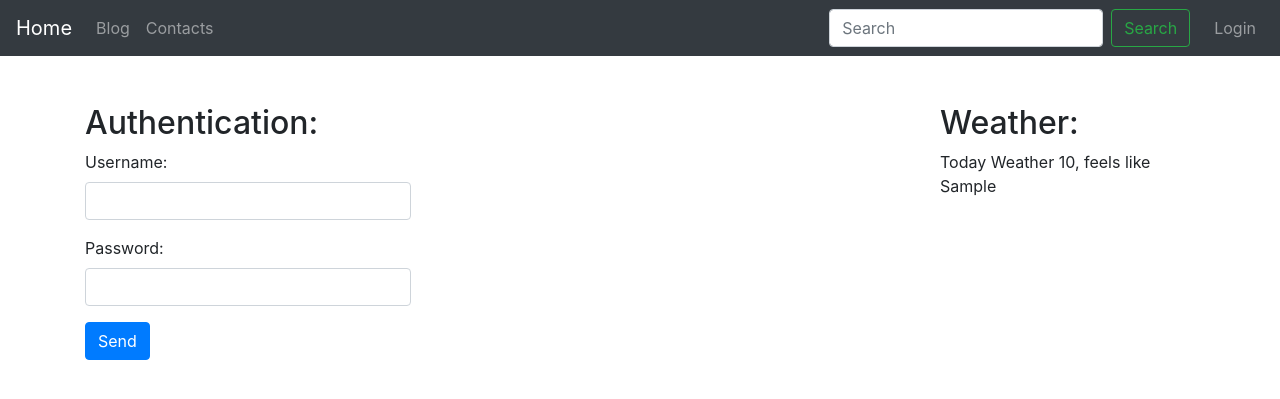
After one commit to SuperSerg58/FlaskBlog, a Flask app: template webapp/templates/login.html in a window 1280 px wide. The commit adds this page. Shown: the top 399 px of the page. Run offline with Flask 2, Linux system fonts and the light colour scheme; tables that the repository leaves empty hold one stand-in row (values such as "Sample post"); the template is opened without the code that fills it: values that come from a table or form of the project are taken from there, most other values are stand-ins (such as "Sample title", 1, 10 or a date in 2020); some libraries are stand-ins or nearby versions.

Commit message:
add login page and login form with Flask WTF

```diff
--- a/webapp/__init__.py
+++ b/webapp/__init__.py
@@ -1,6 +1,7 @@
 from flask import Flask, render_template
 from webapp.weather import weather_by_city
 from webapp.model import db, News
+from webapp.forms import LoginForm
 
 
 def create_app():
@@ -15,4 +16,11 @@ def create_app():
         news_list = News.query.order_by(News.published.desc()).all()  # Достает список новостей из БД
         return render_template('index.html', title=title, weather=weather, news_list=news_list)
 
+    @app.route('/login')
+    def login():
+        title = 'Авторизация'
+        weather = weather_by_city(app.config['WEATHER_DEFAULT_CITY'])
+        login_form = LoginForm()
+        return render_template('login.html', title=title, form=login_form, weather=weather)
+
     return app
--- /dev/null
+++ b/webapp/forms.py
@@ -0,0 +1,9 @@
+from flask_wtf import FlaskForm
+from wtforms import StringField, PasswordField, SubmitField
+from wtforms.validators import DataRequired  # Проверяет действительно ли пользователь вбил данные.
+
+
+class LoginForm(FlaskForm):
+    username = StringField('Username:', validators=[DataRequired()], render_kw={"class": "form-control"})
+    password = PasswordField('Password:', validators=[DataRequired()], render_kw={"class": "form-control"})
+    submit = SubmitField('Send', render_kw={"class": "btn btn-primary"})
--- a/webapp/templates/base.html
+++ b/webapp/templates/base.html
@@ -15,6 +15,7 @@
         {% endblock %}
     </title>
 </head>
+
 <body>
 <!-- jQuery first, then Popper.js, then Bootstrap JS -->
 <script src="https://code.jquery.com/jquery-3.4.1.slim.min.js"
@@ -27,9 +28,10 @@
         integrity="sha384-wfSDF2E50Y2D1uUdj0O3uMBJnjuUD4Ih7YwaYd1iqfktj0Uod8GCExl3Og8ifwB6"
         crossorigin="anonymous"></script>
 <!-------------------------------------------- NAVBAR --------------------------------------------->
+
 <nav class="navbar navbar-expand-lg navbar-dark bg-dark">
 
-    <a class="navbar-brand" href="#">Home</a>
+    <a class="navbar-brand" href="{{ url_for('index') }}">Home</a>
 
     <div class="collapse navbar-collapse" id="navbarSupportedContent">
 
@@ -41,6 +43,7 @@
             <li class="nav-item">
                 <a class="nav-link" href="#">Contacts</a>
             </li>
+
         </ul>
 
         <form class="form-inline my-2 my-lg-0">
@@ -48,9 +51,16 @@
             <button class="btn btn-outline-success my-2 my-sm-0" type="submit">Search</button>
         </form>
 
+        <ul class="navbar-nav mr-left ml-3">
+            <li class="nav-item">
+                <a class="nav-link" href="{{ url_for('login') }}">Login<span class="sr-only">(current)</span></a>
+            </li>
+        </ul>
+
     </div>
 
 </nav>
+
 <!-------------------------------------------- NAVBAR --------------------------------------------->
 
 <div class="container mt-5">
@@ -59,8 +69,10 @@
 
         {% endblock %}
     </h1>
+
     <div class="row mt-3">
-        <div class="col-8">
+
+        <div class="col-9">
             <h2>
                 {% block content_title %}
                 {% endblock %}
@@ -70,7 +82,8 @@
                 {% endblock %}
             </div>
         </div>
-        <div class="col-4">
+
+        <div class="col-3">
             <h2>Weather:</h2>
             {% if weather %}
                 Today Weather {{ weather.temp_C }}, feels like {{ weather.FeelsLikeC }}
@@ -78,6 +91,7 @@
                 Weather Service is not available!
             {% endif %}
         </div>
+
     </div>
 </div>
 
--- a/webapp/templates/index.html
+++ b/webapp/templates/index.html
@@ -6,7 +6,7 @@
 
 
 {% block page_title %}
-    Blog News:
+    Main Page:
 {% endblock %}
 
 {% block content_title %}
--- /dev/null
+++ b/webapp/templates/login.html
@@ -0,0 +1,35 @@
+{% extends 'base.html' %}+
+
+{% block title %}
+    {{ title }}
+{% endblock %}
+
+
+{% block page_title %}
+
+{% endblock %}
+
+{% block content_title %}
+    Authentication:
+{% endblock %}
+
+{% block content %}
+
+    <div class="row">
+        <div class="col-5">
+            <form action="" method="POST">
+                {{ form.hidden_tag() }}
+                <div class="form-group">
+                    {{ form.username.label }}
+                    {{ form.username() }}
+                </div>
+                <div class="form-group">
+                    {{ form.password.label }}<br>
+                    {{ form.password() }}
+                </div>
+                {{ form.submit }}
+            </form>
+        </div>
+    </div>
+
+{% endblock %}
```
